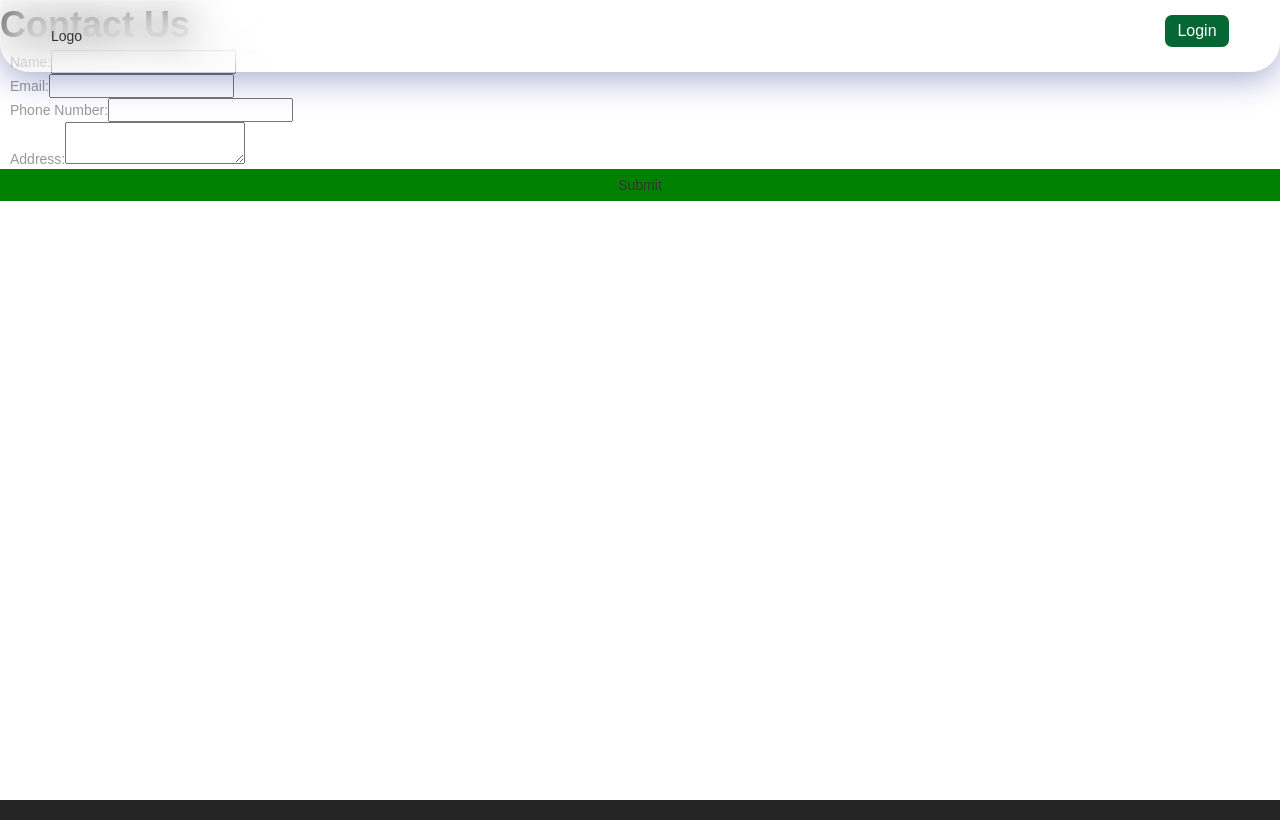
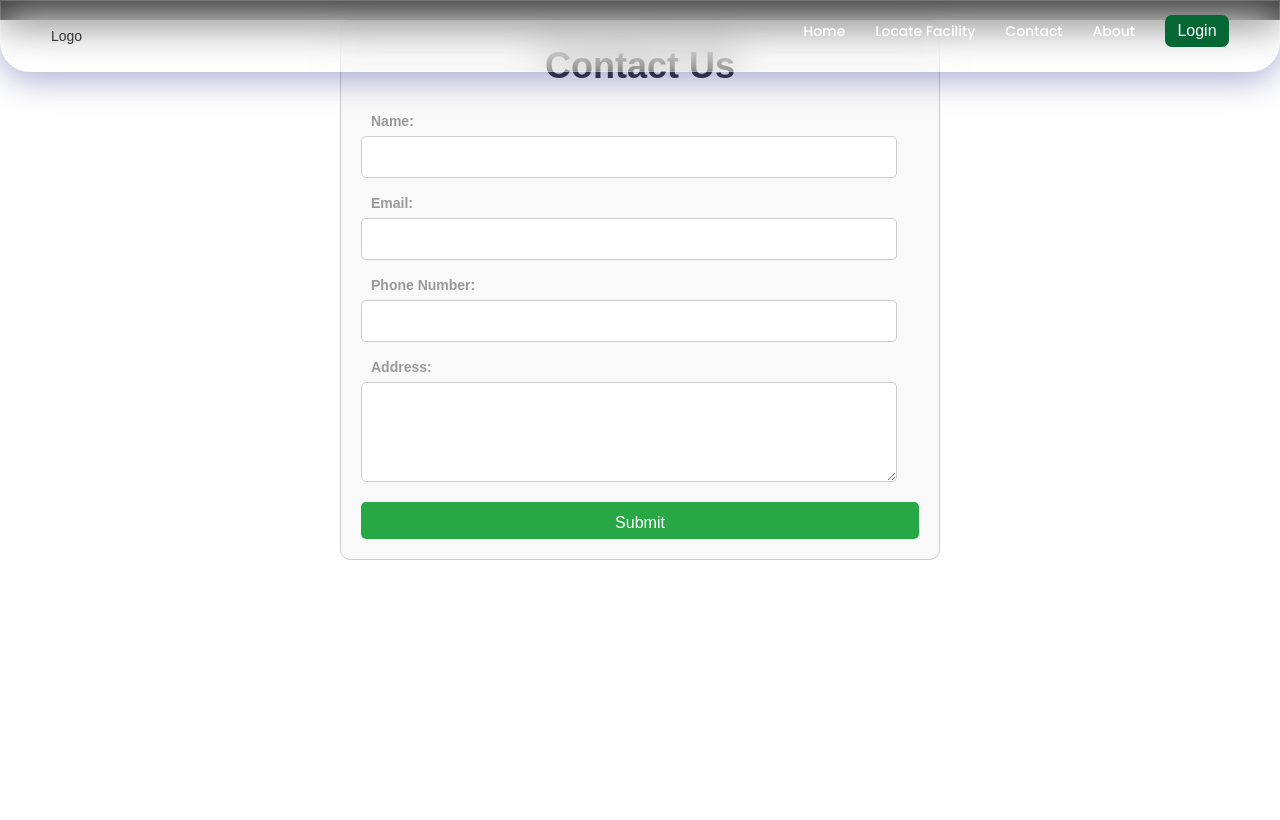
Before and after one commit to anasvhora284/E-Waste-Facility-Locator, a React (Vite) app in the folder Frontend/: page /contact in a window 1280 px wide. Built offline with nearby package versions, Linux system fonts and the light colour scheme; a web font is replaced by a local one.

Commit message:
Update contact_page.css

```diff
--- a/Frontend/src/pages/contact_page.css
+++ b/Frontend/src/pages/contact_page.css
@@ -0,0 +1,53 @@
+.contact-container {
+  padding: 20px;
+  max-width: 600px;
+  margin: 20px auto; /* Increase margin from 0 to 20px */
+  border: 1px solid #ccc;
+  border-radius: 10px;
+  background-color: #f9f9f9;
+  z-index: 1; /* Ensure contact form is above navbar */
+}
+
+.contact-container h2 {
+  text-align: center;
+  margin-bottom: 20px;
+}
+
+.form-group {
+  margin-bottom: 15px;
+}
+
+.form-group label {
+  display: block;
+  margin-bottom: 5px;
+  font-weight: bold;
+}
+
+.form-group input,
+.form-group textarea {
+  width: calc(100% - 22px); /* Adjust width to account for padding and border */
+  padding: 10px;
+  border: 1px solid #ccc;
+  border-radius: 5px;
+  box-sizing: border-box;
+}
+
+.form-group textarea {
+  height: 100px;
+}
+
+.contact-container button {
+  display: block;
+  width: 100%;
+  padding: 10px 20px;
+  border: none;
+  border-radius: 5px;
+  background-color: #28a745;
+  color: #fff;
+  font-size: 16px;
+  cursor: pointer;
+}
+
+.contact-container button:hover {
+  background-color: #218838;
+}
```
